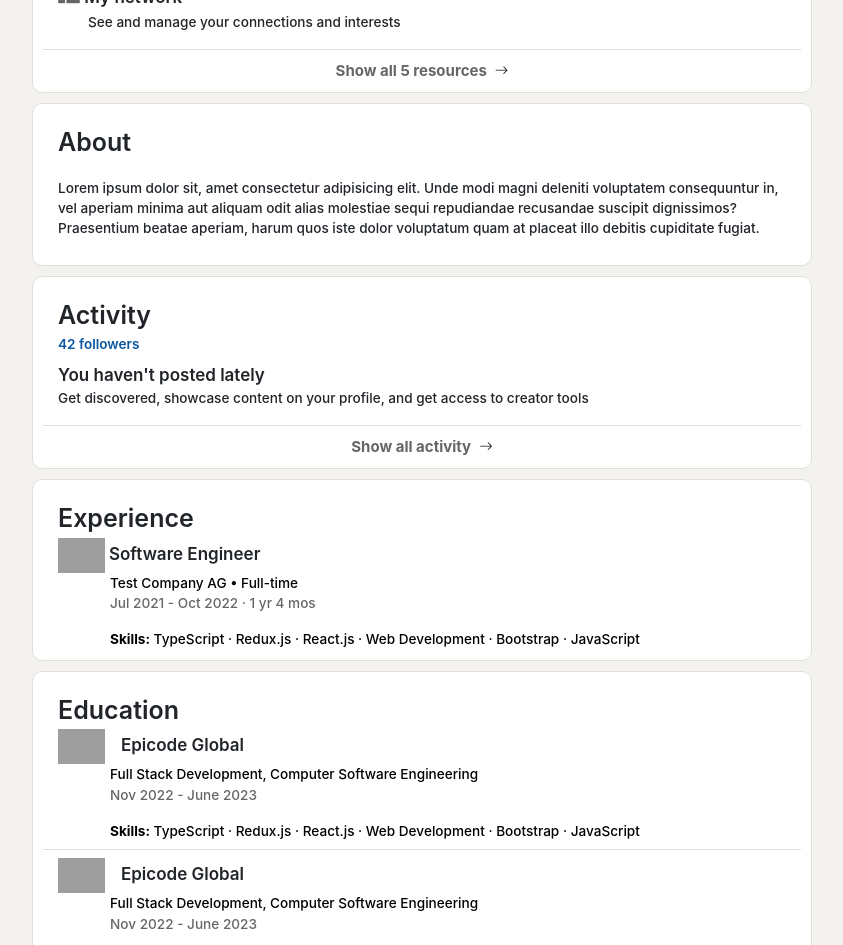
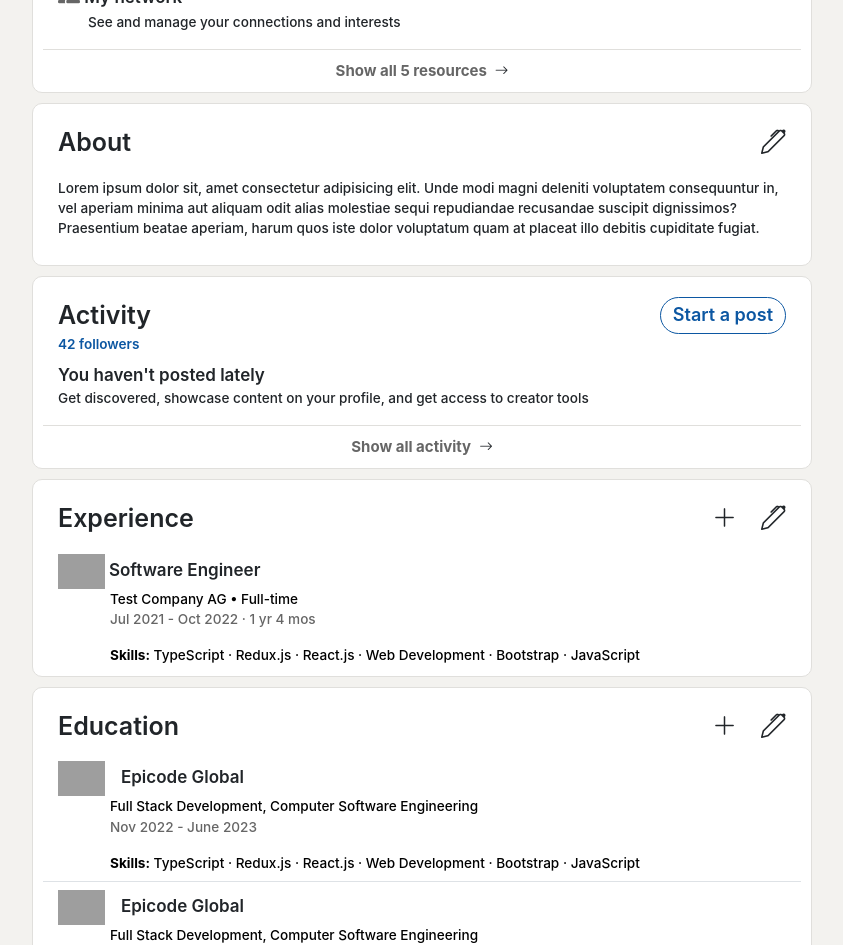
Before and after one commit to ErikOnd/BuildWeek3.0, a React (Create React App) app: page / in a window 1280 px wide. Shown: the part 900-1845 px from the top of the page, without its empty margins (38-881 px from the left). Built offline with nearby package versions, Linux system fonts and the light colour scheme; grey boxes are pictures that could not be loaded.

Commit message:
added icons

```diff
--- a/src/App.css
+++ b/src/App.css
@@ -148,5 +148,11 @@
   margin-right: 12px;
 }
 
-.border-bottom {
+.start-post {
+  font-size: 18px;
+  border: 1px solid rgb(12, 87, 162);
+  padding-block: 3px;
+  padding-inline: 12px;
+  border-radius: 30px;
+  color: rgb(12, 87, 162);
 }
--- a/src/components/LowerProfile.jsx
+++ b/src/components/LowerProfile.jsx
@@ -74,9 +74,12 @@ const LowerProfile = () => {
       </Row>
 
       <Row>
-        <Col className="lp box-style">
-          <Row>
+        <Col className="lp box-style ">
+          <Row className="d-flex">
             <Col className="box-h1 mb-3">About</Col>
+            <Col className="box-h1 mb-3 d-flex justify-content-end">
+              <i class="bi bi-pen"></i>
+            </Col>
           </Row>
           <Row>
             <Col>
@@ -97,6 +100,9 @@ const LowerProfile = () => {
         <Col className="lp box-style">
           <Row>
             <Col className="box-h1">Activity</Col>
+            <Col className="box-h1 d-flex justify-content-end">
+              <span className="start-post">Start a post</span>
+            </Col>
           </Row>
           <Row>
             <Col className="mb-1 mb-2">
@@ -125,6 +131,10 @@ const LowerProfile = () => {
         <Col className="lp box-style">
           <Row>
             <Col className="box-h1">Experience</Col>
+            <Col className="box-h1 mb-3 d-flex justify-content-end">
+              <i class="bi bi-plus-lg mr-4"></i>
+              <i class="bi bi-pen"></i>
+            </Col>
           </Row>
           <Row className="flex-column">
             <Col className="box-h2">
@@ -157,6 +167,10 @@ const LowerProfile = () => {
         <Col className="lp box-style">
           <Row>
             <Col className="box-h1">Education</Col>
+            <Col className="box-h1 mb-3 d-flex justify-content-end">
+              <i class="bi bi-plus-lg mr-4"></i>
+              <i class="bi bi-pen"></i>
+            </Col>
           </Row>
           <Row className="flex-column">
             <Col className="box-h2">
```
